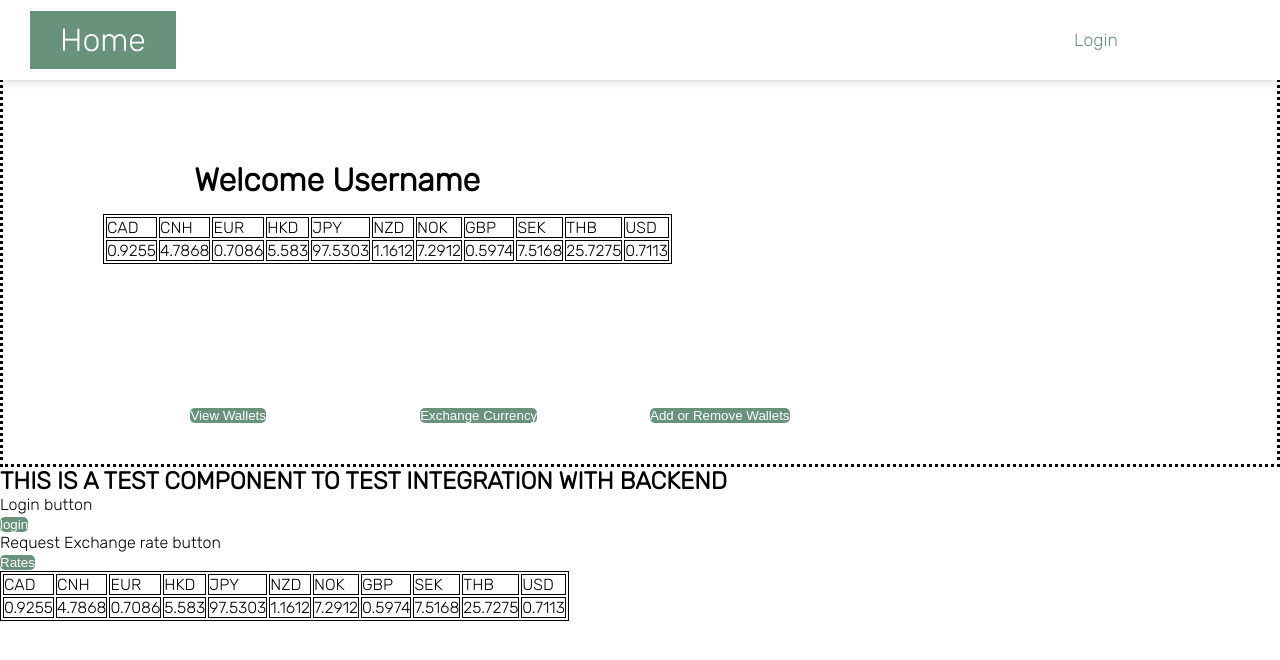
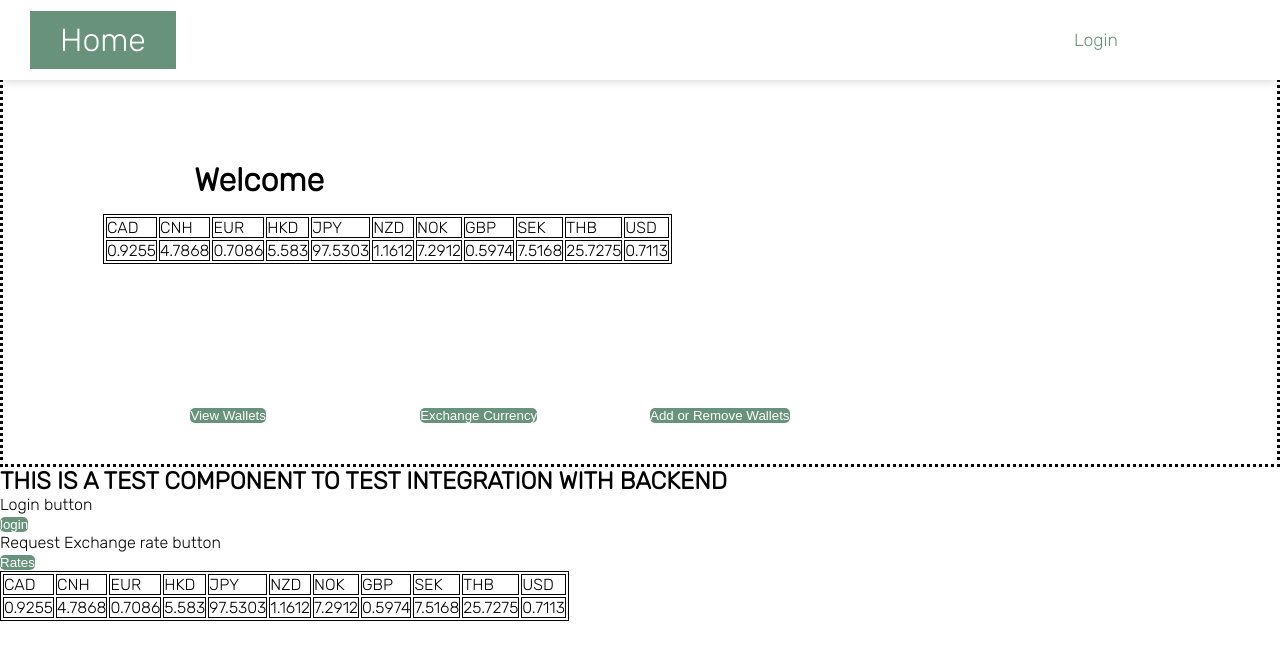
Before and after one commit to ls-morgan/TT6_2-dbs-seed, a React (Create React App) app: page /dashboard in a window 1280 px wide. Shown: the top 660 px of the page. Built offline with nearby package versions, Linux system fonts and the light colour scheme.

Commit message:
obtain user name from backend and display

```diff
--- a/src/App.js
+++ b/src/App.js
@@ -312,6 +312,10 @@ const App = () => {
     console.log(authorized);
     setAuthorized(value);
   };
+  const updateName = (name) => {
+    console.log(name);
+    setUser(name);
+  }
   return (
     <div>
       <BrowserRouter>
@@ -321,11 +325,13 @@ const App = () => {
           <div className='border-outline'>
             <Routes>
               <Route path='/' element={<Navigate to="/dashboard" />} />
-              <Route path='/dashboard' element={<Dashboard />} />
+              <Route path='/dashboard' element={<Dashboard name={user}/>} />
               <Route path='/view-wallets' element={<ViewWallet />} />
               <Route path='/exchange-currency' element={<ExchangeCurrency />} />
               <Route path='/wallet-config' element={<WalletConfig />} />
-              <Route path='/login' element={<Login updateAuthorization={updateAuthorization} />} />
+              <Route path='/login' element={<Login
+                updateAuthorization={updateAuthorization}
+                updateName={updateName} />} />
             </Routes>
 
           </div>
--- a/src/Components/Dashboard.js
+++ b/src/Components/Dashboard.js
@@ -8,11 +8,11 @@ import ExchangeTable from './ExchangeTable';
 
 
 import '../css/Dashboard.css';
-const Dashboard = () => {
+const Dashboard = ({ name }) => {
     return (
       <div>
         <h2>This is the dashboard page</h2>
-        <Title title="Welcome" user="Username" />
+        <Title title="Welcome" user={name} />
         <div className='exchangeTable'>
           <ExchangeTable />
         </div>
--- a/src/Components/Login.js
+++ b/src/Components/Login.js
@@ -3,7 +3,7 @@ import { useNavigate } from 'react-router-dom';
 import axios from 'axios';
 
 import '../css/Login.css';
-const Login = ({ updateAuthorization }) => {
+const Login = ({ updateAuthorization, updateName }) => {
   const [ user, setUser ] = useState("");
   const [ pw, setPw ] = useState("");
   const history = useNavigate();
@@ -33,6 +33,7 @@ const Login = ({ updateAuthorization }) => {
         console.log(response);
         if (response) {
           updateAuthorization(true);
+          updateName(response.data.name);
           history("/dashboard");
           return;
         } else window.alert("Wrong user/password!");
```
